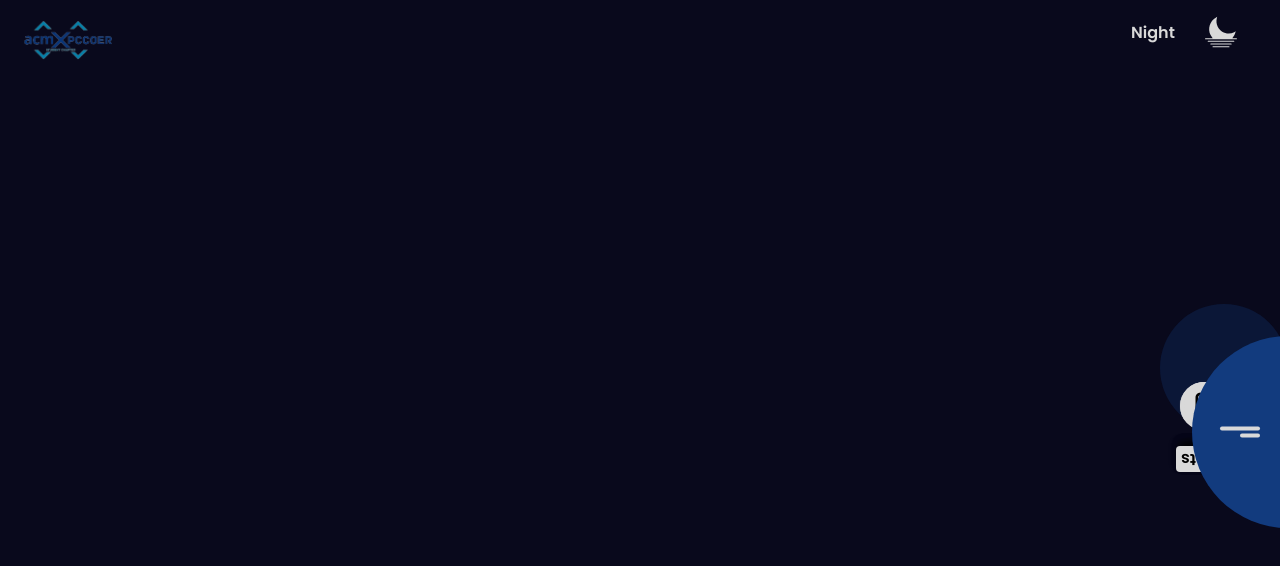
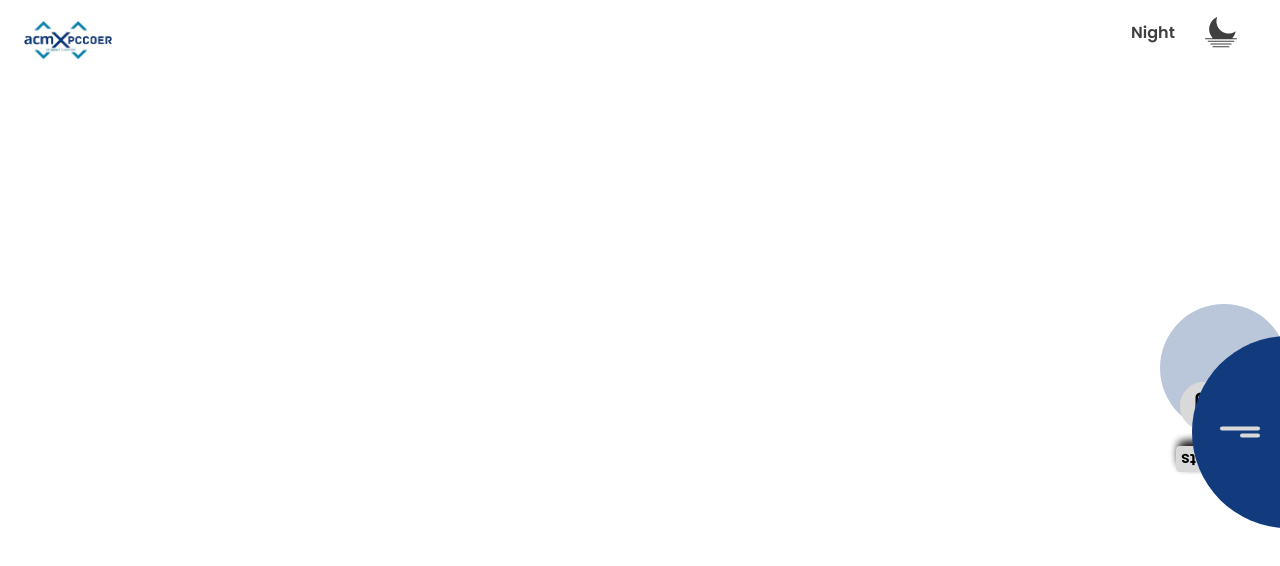
Before and after one commit to pccoeracm/ACM_WEB_3.0, a React (Create React App) app: page / in a window 1280 px wide. Shown: the top 566 px of the page. Built offline with nearby package versions, Linux system fonts and the light colour scheme; the HTML template or start-up script is replaced by a standard one.

Commit message:
updated res fsz

```diff
--- a/src/App.css
+++ b/src/App.css
@@ -9,5 +9,5 @@
 
 body {
   font-family: 'poppins', sans-serif;
-  background: #09091c;
+  /* background: #09091c; */
 }
--- a/src/Components/Navbar/Navbar.css
+++ b/src/Components/Navbar/Navbar.css
@@ -49,7 +49,7 @@ nav {
     left: 0;
     top: 0;
     transition: 0.2s;
-    color: #d9d9d9;
+    color: #3f3f3f;
     transform: translateY(0);
 }
 
@@ -58,7 +58,7 @@ nav {
     position: absolute;
     top: 0;left: 0;
     transition: 0.2s;
-    color: #d9d9d9;
+    color: #3f3f3f;
     transform: translateY(100%);
 }
 
@@ -394,11 +394,11 @@ nav {
         color: transparent;
         position: relative;
         background: transparent;
-        font-size: 5rem;
+        font-size: 3.5rem;
         margin-top: 0;
         font-weight: 700;
         width: 100%;
-        height: 6rem;
+        height: 4.7rem;
         padding-top: 1.8rem;
         overflow: hidden;
         text-align: center;
@@ -412,7 +412,7 @@ nav {
         top: 0;
         padding-top: 1.8rem;
         transition: 0.2s;
-        color: #d9d9d9;
+        color: #ffffff;
         transform: translateY(0);
         transition: all .8s ease;
     }
@@ -422,7 +422,7 @@ nav {
         position: absolute;
         top: 0;left: 0;
         transition: 0.2s;
-        color: #d9d9d9;
+        color: #ffffff;
         transform: translateY(8rem);
         transition: all .8s ease;
     }
```
Also changed, not shown: src/Components/Assets/moon-svgrepo-com.svg.
